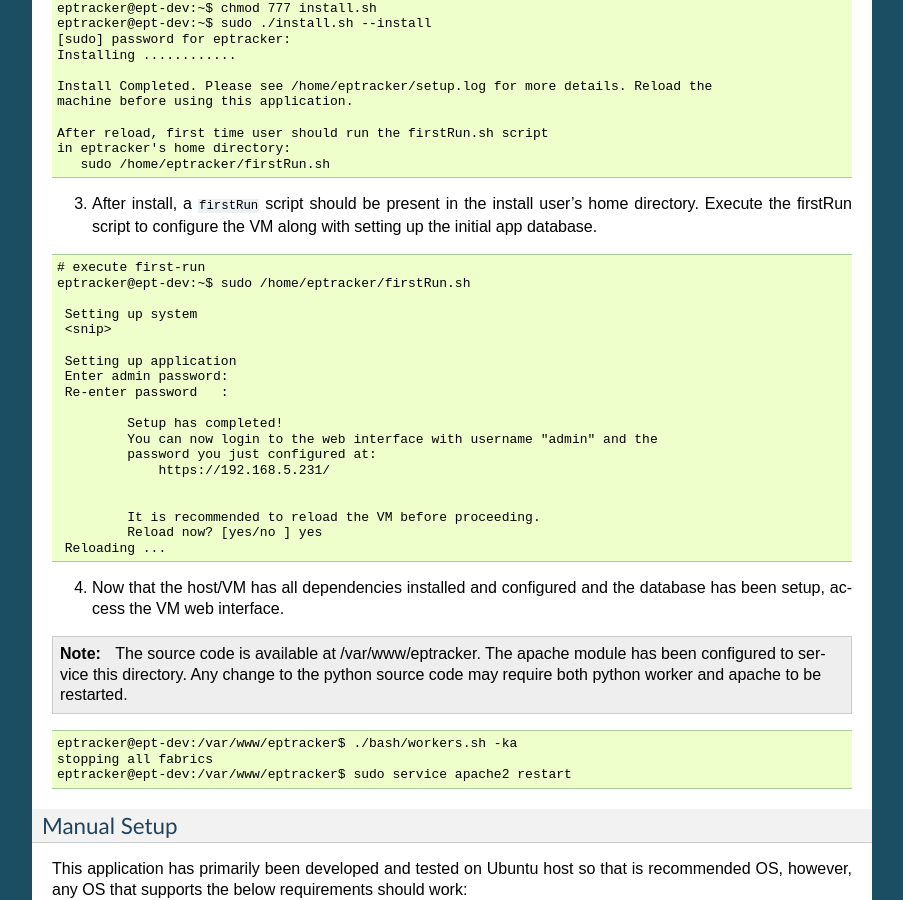
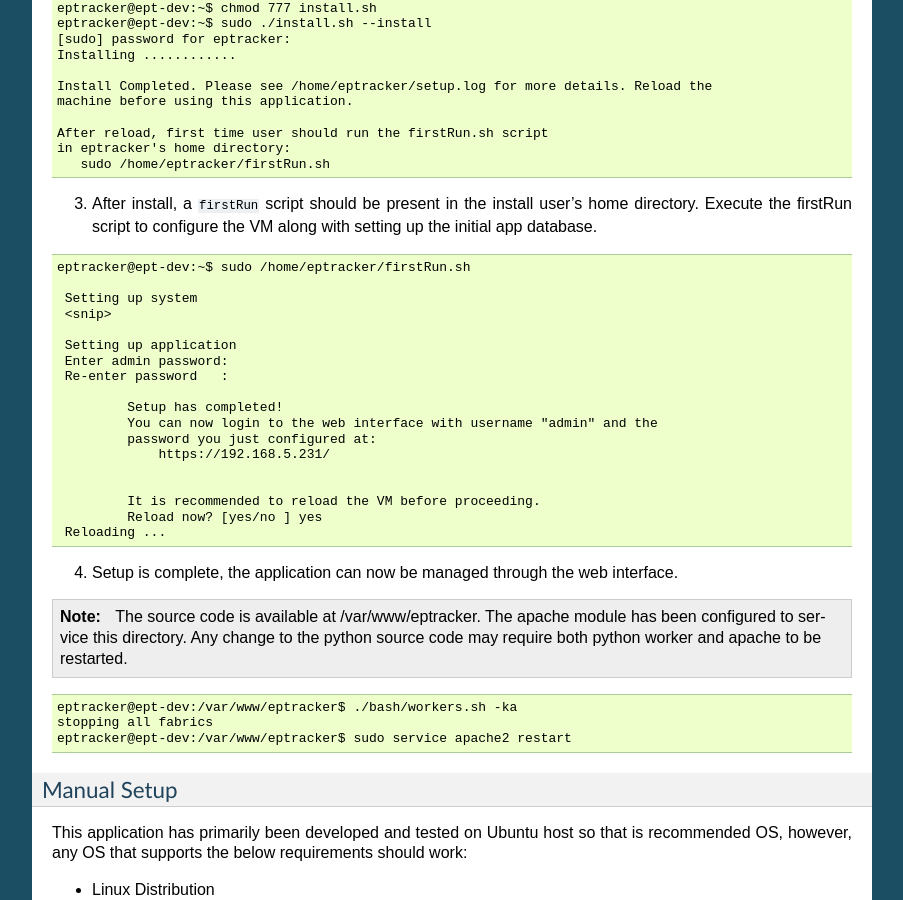
Before and after one commit to agccie/ACI-EnhancedEndpointTracker, a Sphinx documentation site: the page built from docs/install.rst, in a window 1280 px wide and 900 px high, scrolled down 1309 px. Shown: the whole window, without its empty margins (198-1101 px from the left). Built offline with Sphinx 7.4.7, drawn with Linux system fonts in a browser that asks for light colours.

Commit message:
Update install.rst

```diff
--- a/docs/install.rst
+++ b/docs/install.rst
@@ -81,7 +81,6 @@ The quickest way to get up and running is to spin up a host/VM/container and exe
 
 .. code-block::
 
-   # execute first-run
    eptracker@ept-dev:~$ sudo /home/eptracker/firstRun.sh
 
     Setting up system
@@ -102,7 +101,7 @@ The quickest way to get up and running is to spin up a host/VM/container and exe
     Reloading ...
 
 
-4.  Now that the host/VM has all dependencies installed and configured and the database has been setup, access the VM web interface.
+4.  Setup is complete, the application can now be managed through the web interface.
 
 .. note:: The source code is available at /var/www/eptracker.  The apache module has been configured to service this directory.  Any change to the python source code may require both python worker and apache to be restarted.
 
```
